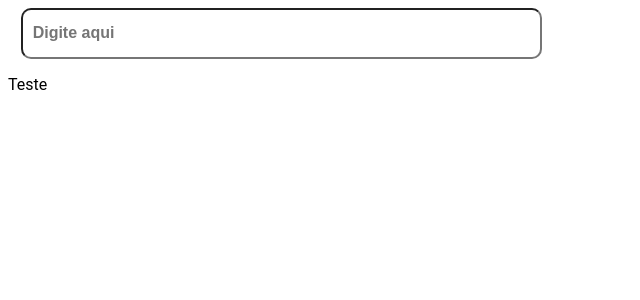
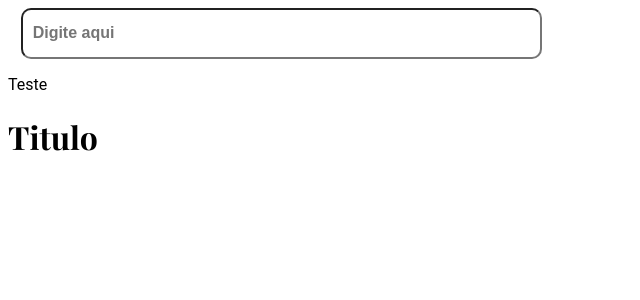
Before and after one commit to tainaleivas/CompassUol-Test, a React (Create React App) app: page / in a window 1280 px wide. Shown: the top 300 px of the page, without its empty margins (0-640 px from the left). Built offline with nearby package versions, Linux system fonts and the light colour scheme; the HTML template or start-up script is replaced by a standard one.

Commit message:
feat:add title component

```diff
--- a/src/App.js
+++ b/src/App.js
@@ -1,12 +1,14 @@
 import React from 'react'
 import Input from './components/Input/Input'
 import Paragraph from './components/Paragraph/Paragraph'
+import Title from './components/Title/Title'
 
 const App = () => {
   return (
     <div>
       <Input/>
       <Paragraph text="Teste"/>
+      <Title text="Titulo"/>
     </div>
   )
 }
--- /dev/null
+++ b/src/components/Title/Title.js
@@ -0,0 +1,109 @@
+import React from 'react'
+import PropTypes from 'prop-types'
+import { H1, H2, H3, H4 } from '../../components/Title/Title.styled'
+
+const Title = ({
+	size,
+	fontSize,
+	fontFamily,
+	fontWeight,
+	lineHeight,
+	textAlign,
+	color,
+	margin,
+	padding,
+	width,
+	text
+}) => {
+	switch (size) {
+		case 'h2':
+			size = (
+				<H2
+					fontSize={fontSize}
+					fontFamily={fontFamily}
+					fontWeight={fontWeight}
+					lineHeight={lineHeight}
+					textAlign={textAlign}
+					color={color}
+					margin={margin}
+					padding={padding}
+					width={width}
+				>
+					{text}
+				</H2>
+			)
+			break
+		case 'h3':
+			size = (
+				<H3
+					fontSize={fontSize}
+					fontFamily={fontFamily}
+					fontWeight={fontWeight}
+					lineHeight={lineHeight}
+					textAlign={textAlign}
+					color={color}
+					margin={margin}
+					padding={padding}
+					width={width}
+				>
+					{text}
+				</H3>
+			)
+			break
+		case 'h4':
+			size = (
+				<H4
+					fontSize={fontSize}
+					fontFamily={fontFamily}
+					fontWeight={fontWeight}
+					lineHeight={lineHeight}
+					textAlign={textAlign}
+					color={color}
+					margin={margin}
+					padding={padding}
+					width={width}
+				>
+					{text}
+				</H4>
+			)
+			break
+		default:
+			size = (
+				<H1
+					fontSize={fontSize}
+					fontFamily={fontFamily}
+					fontWeight={fontWeight}
+					lineHeight={lineHeight}
+					textAlign={textAlign}
+					color={color}
+					margin={margin}
+					padding={padding}
+					width={width}
+				>
+					{text}
+				</H1>
+			)
+			break
+	}
+	return <>{size}</>
+}
+
+Title.propTypes = {
+	color: PropTypes.string,
+	fontSize: PropTypes.string,
+	fontFamily: PropTypes.string,
+	fontWeight: PropTypes.string,
+	lineHeight: PropTypes.string,
+	textAlign: PropTypes.string,
+	margin: PropTypes.string,
+	padding: PropTypes.string,
+	width: PropTypes.string,
+	text: PropTypes.string,
+	size: PropTypes.string
+}
+
+Title.defaultProps = {
+	fontFamily: 'Playfair Display, serif'
+}
+
+export default Title
--- /dev/null
+++ b/src/components/Title/Title.styled.js
@@ -0,0 +1,49 @@
+import styled from 'styled-components'
+
+const H1 = styled.h1`
+	font-size: ${props => props.fontSize};
+	font-family: ${props => props.fontFamily};
+	font-weight: ${props => props.fontWeight};
+	line-height: ${props => props.lineHeight};
+	text-align: ${props => props.textAlign};
+	color: ${props => props.theme.text};
+	margin: ${props => props.margin};
+	padding: ${props => props.padding};
+	width: ${props => props.width};
+`
+
+const H2 = styled.h2`
+	font-size: ${props => props.fontSize};
+	font-family: ${props => props.fontFamily};
+	font-weight: ${props => props.fontWeight};
+	line-height: ${props => props.lineHeight};
+	text-align: ${props => props.textAlign};
+	color: ${props => props.theme.text};
+	margin: ${props => props.margin};
+	padding: ${props => props.padding};
+	width: ${props => props.width};
+`
+const H3 = styled.h3`
+	font-size: ${props => props.fontSize};
+	font-family: ${props => props.fontFamily};
+	font-weight: ${props => props.fontWeight};
+	line-height: ${props => props.lineHeight};
+	text-align: ${props => props.textAlign};
+	color: ${props => props.theme.text};
+	margin: ${props => props.margin};
+	padding: ${props => props.padding};
+	width: ${props => props.width};
+`
+const H4 = styled.h4`
+	font-size: ${props => props.fontSize};
+	font-family: ${props => props.fontFamily};
+	font-weight: ${props => props.fontWeight};
+	line-height: ${props => props.lineHeight};
+	text-align: ${props => props.textAlign};
+	color: ${props => props.theme.text};
+	margin: ${props => props.margin};
+	padding: ${props => props.padding};
+	width: ${props => props.width};
+`
+
+export { H1, H2, H3, H4 }
```
